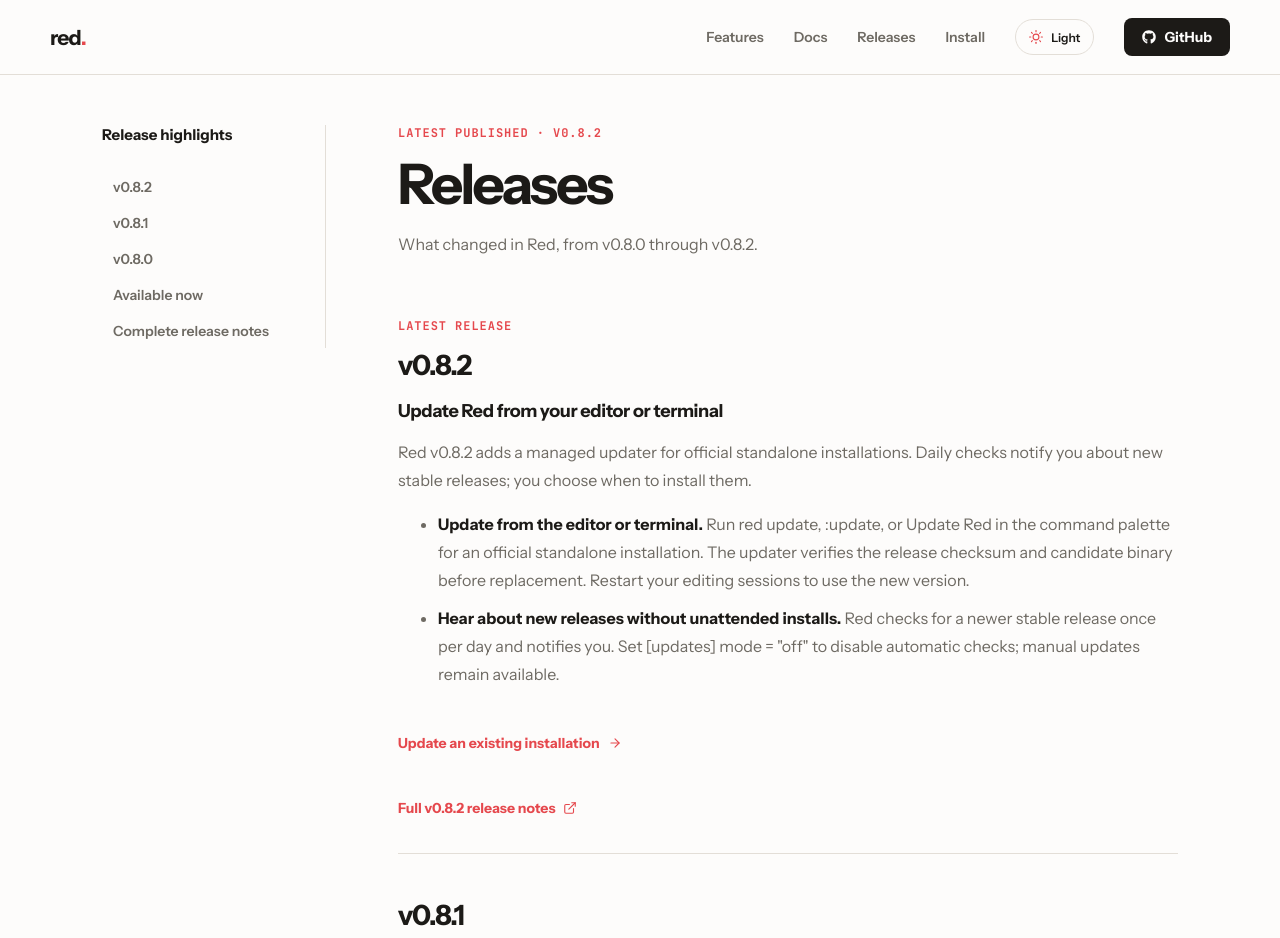
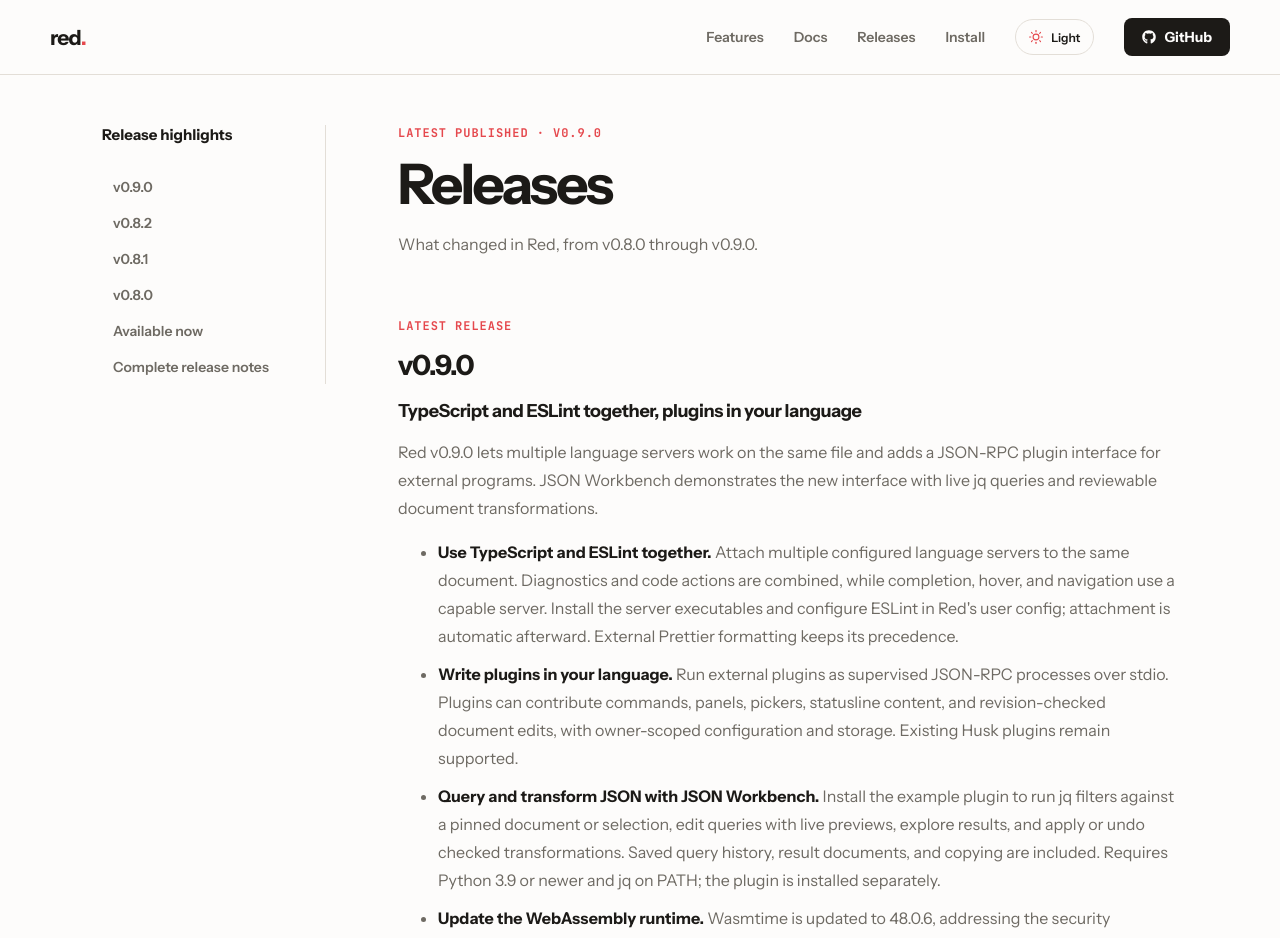
Before and after one commit to codersauce/red-website, a Next.js app: page /releases in a window 1280 px wide. Shown: the top 938 px of the page. Built offline with nearby package versions, Linux system fonts and the light colour scheme; no server answers.

Commit message:
chore(release): publish v0.9.0 website content

```diff
--- a/app/installers.generated.ts
+++ b/app/installers.generated.ts
@@ -1,3 +1,3 @@
 // Generated by scripts/sync-installers.mjs. Do not edit.
-export const releaseVersion = "v0.8.2";
-export const installerSourceCommit = "c4d02a424323458815468cca6e316e32bdc158c2";
+export const releaseVersion = "v0.9.0";
+export const installerSourceCommit = "eb5e2b6be15325abd12adbfac816f7844afff42c";
--- a/app/release-content.ts
+++ b/app/release-content.ts
@@ -1,4 +1,32 @@
 export const releases = [
+{
+  "version": "v0.9.0",
+  "id": "release-v0-9-0",
+  "headline": "TypeScript and ESLint together, plugins in your language",
+  "summary": "Red v0.9.0 lets multiple language servers work on the same file and adds a JSON-RPC plugin interface for external programs. JSON Workbench demonstrates the new interface with live jq queries and reviewable document transformations.",
+  "highlights": [
+    {
+      "id": "multiple-language-servers",
+      "title": "Use TypeScript and ESLint together",
+      "description": "Attach multiple configured language servers to the same document. Diagnostics and code actions are combined, while completion, hover, and navigation use a capable server. Install the server executables and configure ESLint in Red's user config; attachment is automatic afterward. External Prettier formatting keeps its precedence."
+    },
+    {
+      "id": "json-rpc-plugins",
+      "title": "Write plugins in your language",
+      "description": "Run external plugins as supervised JSON-RPC processes over stdio. Plugins can contribute commands, panels, pickers, statusline content, and revision-checked document edits, with owner-scoped configuration and storage. Existing Husk plugins remain supported."
+    },
+    {
+      "id": "json-workbench",
+      "title": "Query and transform JSON with JSON Workbench",
+      "description": "Install the example plugin to run jq filters against a pinned document or selection, edit queries with live previews, explore results, and apply or undo checked transformations. Saved query history, result documents, and copying are included. Requires Python 3.9 or newer and jq on PATH; the plugin is installed separately."
+    },
+    {
+      "id": "wasmtime-security-update",
+      "title": "Update the WebAssembly runtime",
+      "description": "Wasmtime is updated to 48.0.6, addressing the security advisories reported against the previously pinned 48.0.5 release."
+    }
+  ]
+},
   {
     version: "v0.8.2",
     id: "release-v0-8-2",
--- a/app/releases/page.tsx
+++ b/app/releases/page.tsx
@@ -49,7 +49,7 @@
           <ul>
             {release.highlights.map((story) => <li key={story.id}><strong>{story.title}.</strong> {story.description}</li>)}
           </ul>
-          {release.version === "v0.8.2" && <p><Link className="text-link" href="/docs/getting-started/updating">Update an existing installation <FiArrowRight className="inline-icon arrow-icon" aria-hidden="true" /></Link></p>}
+          {index === 0 && <p><Link className="text-link" href="/docs/getting-started/updating">Update an existing installation <FiArrowRight className="inline-icon arrow-icon" aria-hidden="true" /></Link></p>}
           <a className="text-link" href={`https://github.com/codersauce/red/releases/tag/${release.version}`} target="_blank" rel="noreferrer">
             Full {release.version} release notes <FiExternalLink className="inline-icon external-link-icon" aria-hidden="true" />
           </a>
@@ -61,7 +61,7 @@
             <li><strong>A persistent Codex Agent workspace.</strong> Continue a conversation with access to editor context, relevant diagnostics, and unsaved buffers.</li>
             <li><strong>Focused inline assistance.</strong> Review, explain, or refactor source in a bounded editor workflow.</li>
             <li><strong>Vim-style modal editing.</strong> Use familiar motions, operators, text objects, splits, macros, and registers.</li>
-            <li><strong>A complete developer workspace.</strong> Language servers, project search, Git, themes, Tree-sitter, and plugins ship in one Rust binary.</li>
+            <li><strong>A complete developer workspace.</strong> Language-server integration, project search, Git, themes, Tree-sitter, and plugins ship in one Rust binary.</li>
           </ul>
           <Link className="text-link" href="/#install">Install the published release <FiArrowRight className="inline-icon arrow-icon" aria-hidden="true" /></Link>
         </section>
--- a/public/installers.json
+++ b/public/installers.json
@@ -1,8 +1,8 @@
 {
   "schemaVersion": 1,
   "source": "codersauce/red",
-  "sourceCommit": "c4d02a424323458815468cca6e316e32bdc158c2",
-  "version": "0.8.2",
+  "sourceCommit": "eb5e2b6be15325abd12adbfac816f7844afff42c",
+  "version": "0.9.0",
   "files": {
     "install.sh": "4ce6bf69b5e390817579e896be5ad86527dda2fe36c867527f6cfedc161538dc",
     "install.ps1": "b74db168aefeeddf297151979108fe524cd59ca45a62f44f2d7ffe038f71b277"
```
Also changed, not shown: app/docs/content.tsx (+17 -3 lines), 1 other file (tests, documents, lock files or other folders).
